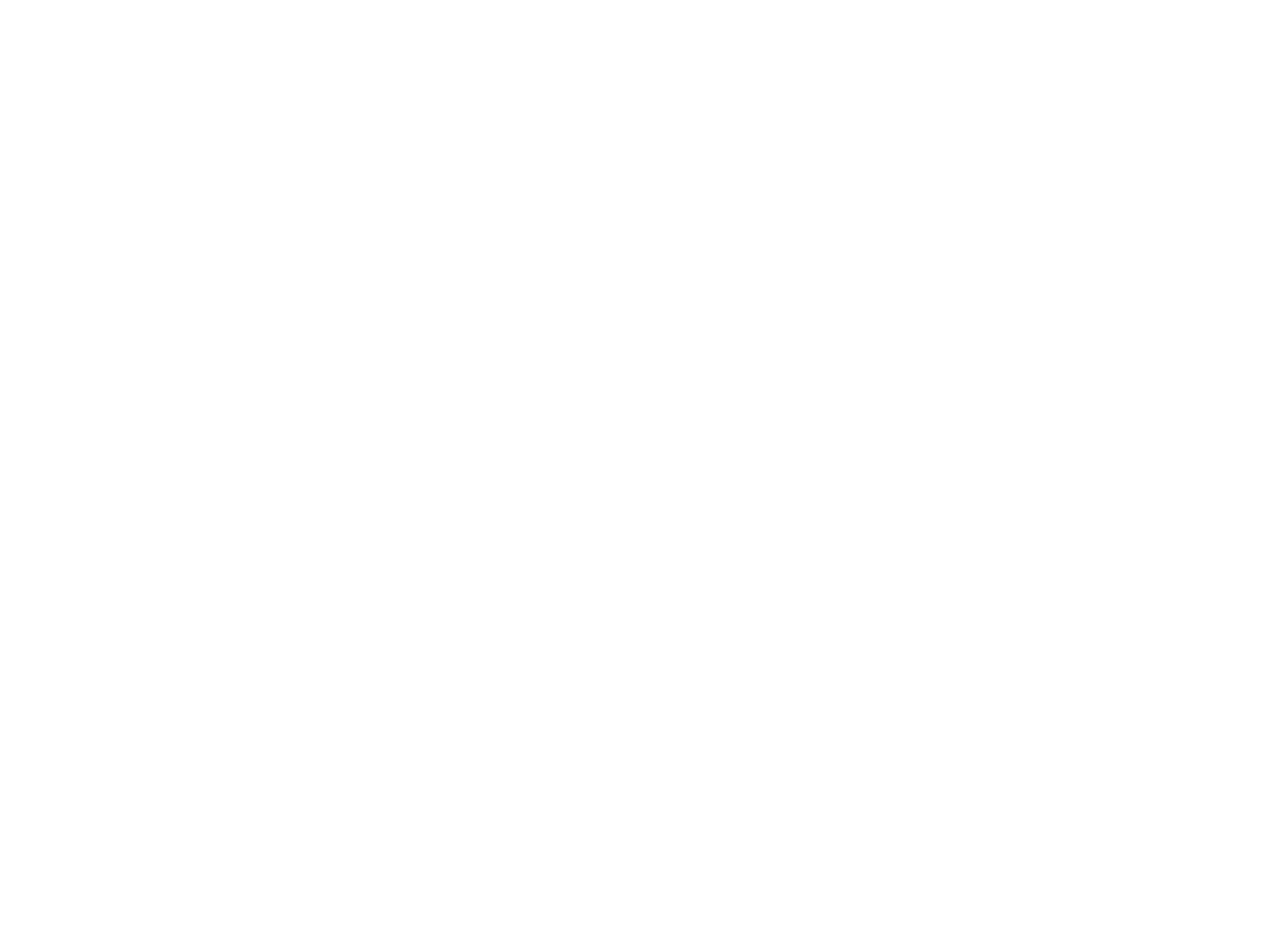
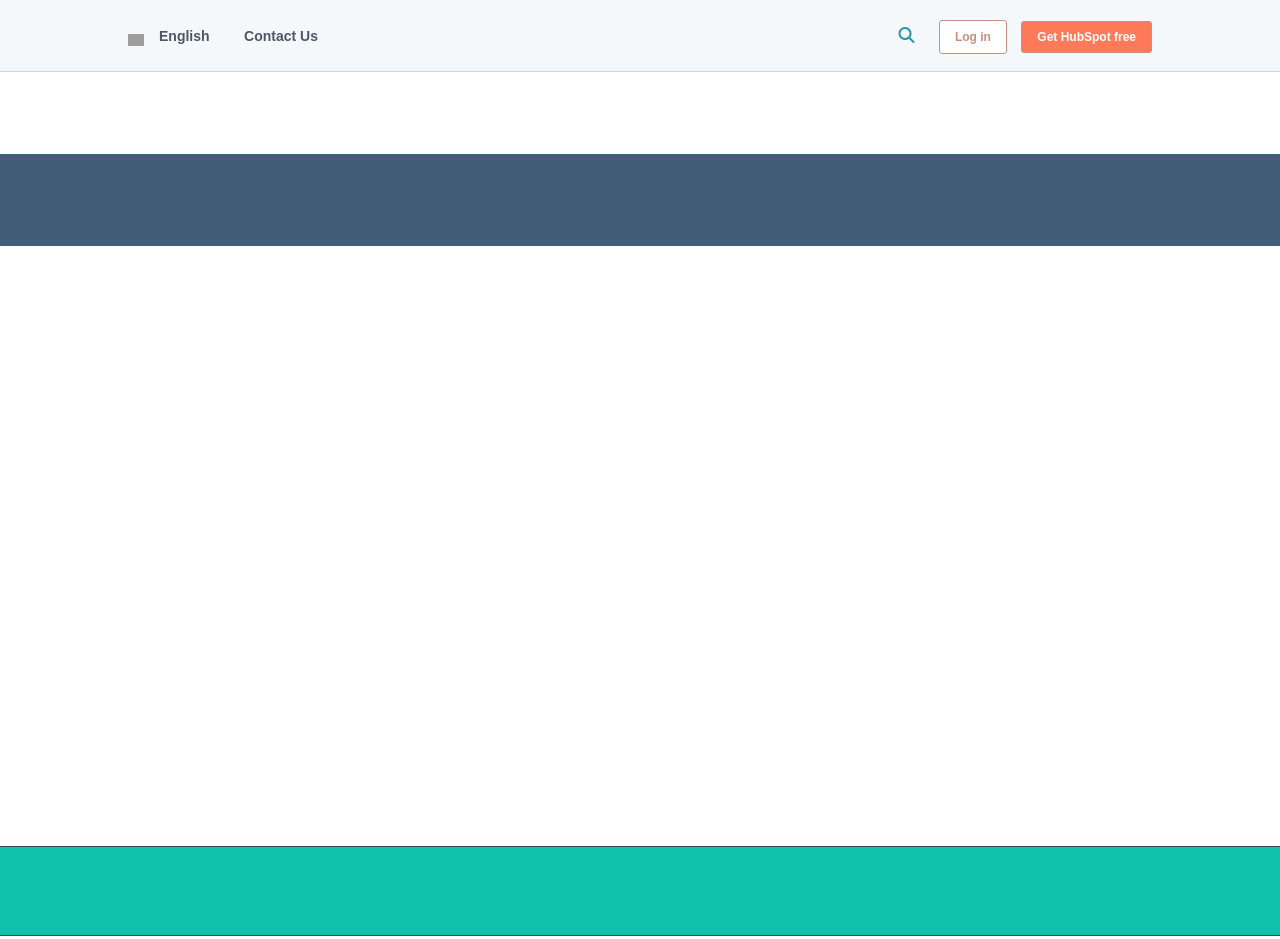
Before and after one commit to Davide-Roberti/html-css-hubspot, a plain HTML site: page index.html in a window 1280 px wide. Shown: the top 939 px of the page. Before the commit the page ends 800 px from the top, so only its background shows below. Drawn offline with Linux system fonts and the light colour scheme; grey boxes are pictures that could not be loaded.

Commit message:
Barra fissa

```diff
--- a/css/style.css
+++ b/css/style.css
@@ -0,0 +1,164 @@
+* {
+    margin: 0;
+    padding: 0;
+    box-sizing: border-box;
+}
+
+.clearfix::after {
+    content: '';
+    display: table;
+    clear: both;
+}
+
+body {
+    font-family: sans-serif;
+}
+
+.container {
+    width: 80%;
+    max-width: 1200px;
+    margin: 0 auto;
+}
+
+/* BARRA FISSA */
+.bg-fissa {
+    background-color: #f4f8fb;
+    border-bottom: 1px solid #d0d5db;
+    position: fixed;
+    height: 72px;
+    top: 0;
+    left: 0;
+    width: 100vw;
+}
+
+.bg-fissa .container {
+    height: 72px;
+    line-height: 72px;
+}
+
+.bg-fissa ul {
+    float: left;
+}
+
+.bg-fissa li {
+    display: inline-block;
+    padding: 0 15px;
+}
+
+.lingua a {
+    text-decoration: none;
+    color: #4d5763;
+    font-size: 14px;
+    font-weight: 600;
+}
+
+.bg-fissa img {
+    width: 16px;
+    transform: translateY(5px);
+}
+
+.icona {
+    float: left;
+}
+
+.bg-fissa .bottoni {
+    float: right;
+}
+
+.bg-fissa button {
+    border: 1px solid #c98f84;
+    font-size: 12px;
+    border-radius: 3px;
+    padding: 8px 15px;
+    font-weight: 600;
+}
+
+#login {
+    background-color: white;
+    color: #c98f84;
+    padding: 9px 15px;
+    margin-right: 10px;
+    margin-left: 20px;
+}
+
+#hubspot {
+    background-color: #ff7a59;
+    color: white;
+}
+
+.bg-fissa i {
+    color: #2396a9;
+}
+
+/* NAVBAR */
+
+.bg-navbar {
+    background-color: white;
+}
+
+.bg-navbar .container {
+    height: 154px;
+}
+
+/* BARRA CTA BLUE */
+
+.bg-barrablue {
+    background-color: #425c77;
+}
+
+.bg-barrablue .container {
+    height: 92px;
+}
+
+/* JUMBOTRON */
+
+.banner {
+    height: 600px;
+    color: #fff4ee;
+}
+
+/* VERDEACQUA */
+
+.bg-verdeacqua {
+    background-color: #0ec1ab;
+    height: 90px;
+    border-bottom: 1px solid #354656;
+    border-top: 1px solid #354656;
+}
+
+/* PRIMO BLOCCO BIANCO*/
+
+.bg-primobianco {
+    background-color: white;
+}
+
+.bg-primobianco .container {
+    height: 1000px;
+}
+
+/* BLOCCO AZZURRO */
+
+.bg-azzurro {
+    background-color: #00b8aa;
+}
+
+.bg-azzurro .container {
+    height: 800px;
+}
+
+/* SECONDO BLOCCO BIANCO*/
+
+.bg-secondobianco {
+    background-color: white;
+}
+
+.bg-secondobianco .container {
+    height: 800px;
+}
+
+/* BLOCCO BLUE */
+
+.bg-blu {
+    background-color: #32475a;
+    height: 700px;
+}
--- a/index.html
+++ b/index.html
@@ -2,10 +2,69 @@
 <html lang="en" dir="ltr">
     <head>
         <meta charset="utf-8">
-        <link rel="" href="css/style.css">
+        <script src="https://kit.fontawesome.com/fb0ae73ee5.js" crossorigin="anonymous"></script>
+        <link rel="stylesheet" href="css/style.css">
         <title>HubSpot</title>
     </head>
     <body>
+        <div class="container-fullwidth bg-fissa">
+            <div class="container clearfix">
+                <div class="lingua">
+                    <div class="icona">
+                        <img src="http://cdn2.hubspot.net/hubfs/53/Logos/language-switcher-icon.svg" alt="icona">
+                    </div>
+                    <ul>
+                        <li class="selezione"><a href="#">English</a></li>
+                        <li><a href="#">Contact Us</a></li>
+                    </ul>
+                </div>
+                <div class="bottoni">
+                    <i class="fas fa-search"></i>
+                    <button id="login" type="button" name="button">Log in</button>
+                    <button id="hubspot" type="button" name="button">Get HubSpot free</button>
+                </div>
 
+            </div>
+        </div>
+        <div class="container-fullwidth bg-navbar">
+            <div class="container">
+
+            </div>
+        </div>
+        <div class="container-fullwidth bg-barrablue">
+            <div class="container">
+
+            </div>
+        </div>
+        <div class="container-fullwidth banner">
+            <div class="container">
+
+            </div>
+        </div>
+        <div class="container-fullwidth bg-verdeacqua">
+            <div class="container">
+
+            </div>
+        </div>
+        <div class="container-fullwidth bg-primobianco">
+            <div class="container">
+
+            </div>
+        </div>
+        <div class="container-fullwidth bg-azzurro">
+            <div class="container">
+
+            </div>
+        </div>
+        <div class="container-fullwidth bg-secondobianco">
+            <div class="container">
+
+            </div>
+        </div>
+        <div class="container-fullwidth bg-blu">
+            <div class="container">
+
+            </div>
+        </div>
     </body>
 </html>
```
